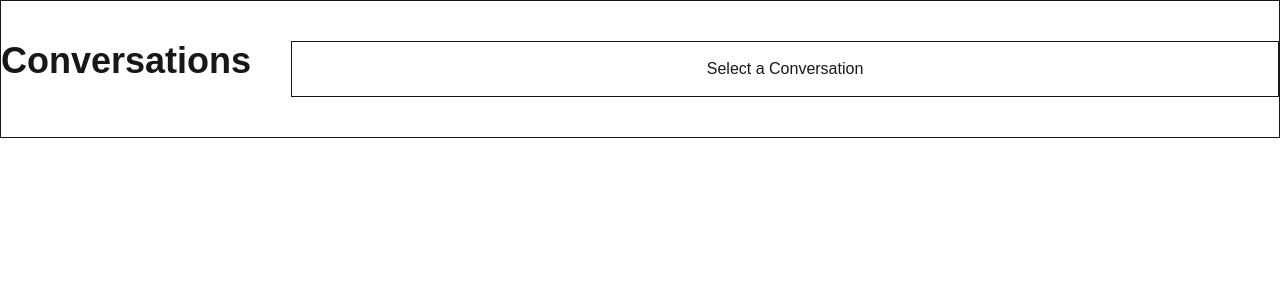
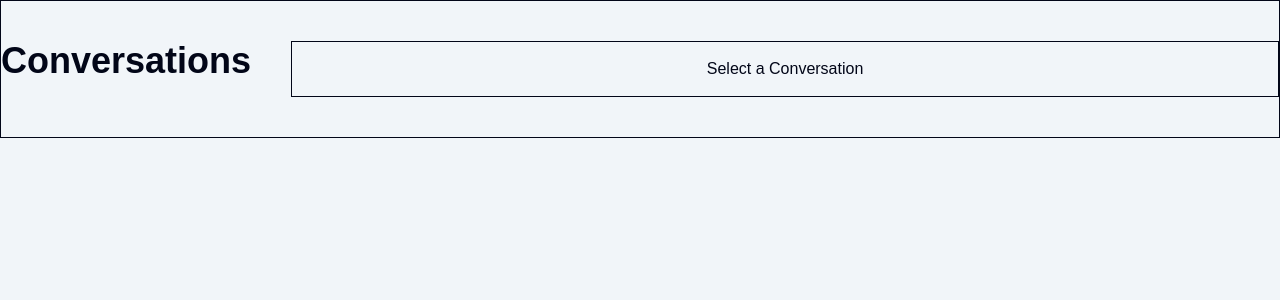
Before and after one commit to rainforest-dev/meepshop-frontend-homework, a Next.js app: page / in a window 1280 px wide. Shown: the top 300 px of the page. Built offline with nearby package versions, Linux system fonts and the light colour scheme.

Commit message:
feat: update global styles for improved theming and enhance hover effect on conversation items

```diff
--- a/src/app/globals.css
+++ b/src/app/globals.css
@@ -1,21 +1,36 @@
 @import "tailwindcss";
 
 :root {
-  --background: #ffffff;
-  --foreground: #171717;
+  --background: var(--color-slate-100);
+  --background-higher: var(--color-slate-50);
+  --foreground: var(--color-slate-950);
+  --primary: var(--color-cyan-500);
+  --on-primary: var(--color-cyan-100);
+  --secondary: var(--color-rose-500);
+  --on-secondary: var(--color-rose-100);
 }
 
 @theme inline {
   --color-background: var(--background);
+  --color-background-higher: var(--background-higher);
   --color-foreground: var(--foreground);
+  --color-primary: var(--primary);
+  --color-on-primary: var(--on-primary);
+  --color-secondary: var(--secondary);
+  --color-on-secondary: var(--on-secondary);
   --font-sans: var(--font-geist-sans);
   --font-mono: var(--font-geist-mono);
 }
 
 @media (prefers-color-scheme: dark) {
   :root {
-    --background: #0a0a0a;
-    --foreground: #ededed;
+    --background: var(--color-slate-800);
+    --background-higher: var(--color-slate-900);
+    --foreground: var(--color-slate-50);
+    --primary: var(--color-cyan-500);
+    --on-primary: var(--color-cyan-100);
+    --secondary: var(--color-rose-500);
+    --on-secondary: var(--color-rose-100);
   }
 }
 
--- a/src/components/ConversationItem.tsx
+++ b/src/components/ConversationItem.tsx
@@ -16,7 +16,7 @@ export default function ConversationItem({
     <li>
       <NextLink
         href={`/conversations/${id}`}
-        className="flex flex-col gap-1 px-4 py-2 rounded"
+        className="flex flex-col gap-1 px-4 py-2 rounded hover:bg-background-higher"
       >
         <h2>{title}</h2>
         <p className="flex justify-between">
```
